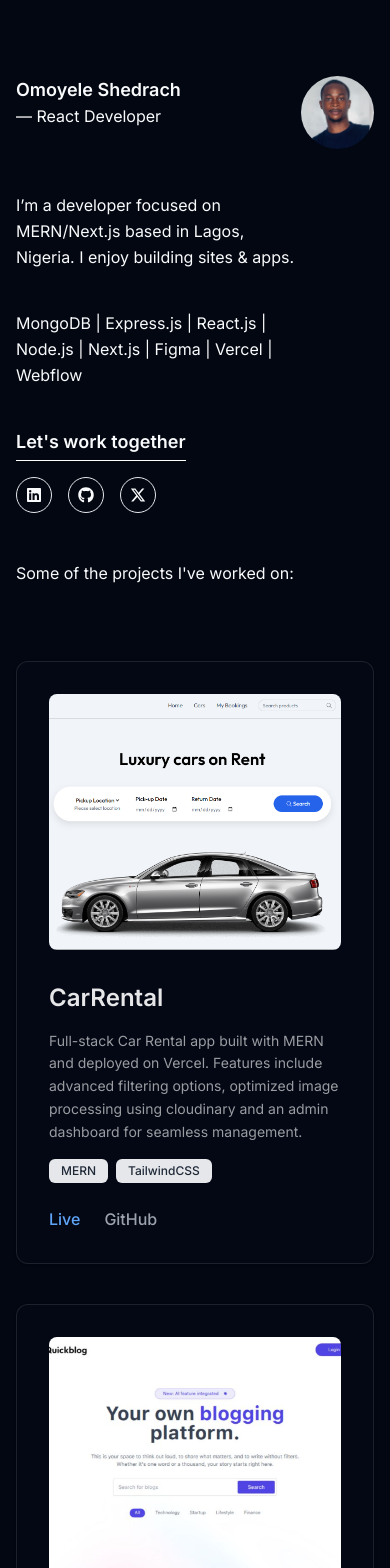
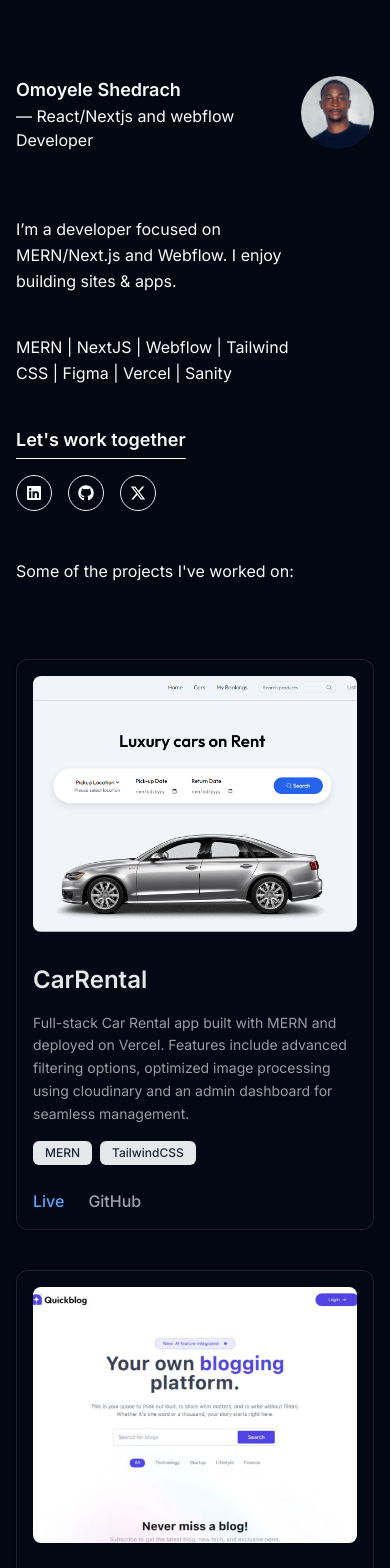
Before and after one commit to Omni79/omnidev, a Next.js app: page / in a window 390 px wide. Shown: the top 1568 px of the page. Built offline with nearby package versions, Linux system fonts and the light colour scheme.

Commit message:
webflow links and data added

```diff
--- a/app/components/Header.jsx
+++ b/app/components/Header.jsx
@@ -25,16 +25,16 @@ const Header = () => {
       {/* Left */}
       <div className='flex flex-col justify-start'>
         <h3 className='flex gap-2 font-semibold text-lg'>Omoyele Shedrach</h3>
-        <h1 className='mb-16 sm:mb-4'>— React Developer</h1>
+        <h1 className='mb-16 sm:mb-4'>— React/Nextjs and webflow Developer</h1>
 
         <p className='max-w-[500px] leading-relaxed mb-10'>
-          I’m a developer focused on MERN/Next.js based in Lagos, Nigeria. I enjoy building
+          I’m a developer focused on MERN/Next.js and Webflow. I enjoy building
           sites & apps.
         </p>
 
         <p className='max-w-[500px] leading-relaxed mb-10'>
-          MongoDB | Express.js | React.js | Node.js | Next.js | Figma | Vercel |
-          Webflow
+          MERN | NextJS | Webflow | Tailwind CSS | Figma | Vercel |
+          Sanity
         </p>
 
         <a
--- a/app/components/Work.jsx
+++ b/app/components/Work.jsx
@@ -15,7 +15,7 @@ const Work = () => {
         {workData.map((project, index) => (
           <Card
             key={index}
-            className='flex flex-col-reverse xl:flex-row justify-between gap-8 p-8 bg-primary/10 border border-white/10 h-auto xl:h-[500px]'
+            className='flex flex-col-reverse xl:flex-row justify-between gap-8 p-4 xl:p-8 bg-primary/10 border border-white/10 h-auto xl:h-[500px]'
           >
             {/* Left Side - Text */}
             <CardContent className='flex flex-col p-0 xl:pt-10 xl:w-[50%] justify-between'>
--- a/assets/assets.js
+++ b/assets/assets.js
@@ -131,6 +131,34 @@ export const workData = [
     git: "",
     stack: ["NextJS", "TailwindCSS", "Framer", "Vercel"],
   },
+  {
+    title: "PROAV - Audio and Visual Production Company",
+    description:
+      "Landing page with a sleek modern design built for a production company. Features include responsive design",
+    bgImage: "/work-7.png",
+    live: "https://jeh-21a4f7.webflow.io/",
+    git: "",
+    stack: ["Webflow"],
+  },
+  {
+    title: "Jeh Production",
+    description:
+      "Landing page with a sleek modern design built for a video production company. Features include responsive design",
+    bgImage: "/work-8.png",
+    live: "https://jeh-21a4f7.webflow.io/",
+    git: "",
+    stack: ["Webflow"],
+  },
+  {
+    title: "Product Designer Portfolio",
+    description:
+      "Multi-page portfolio website showcasing my product design knowledge with a contact and about pages. Respionsive and modern minimalistic Design with bold CTA buttons",
+    bgImage: "/work-9.png",
+    live: "http://omni-ui.webflow.io/",
+    git: "",
+    stack: ["Webflow"],
+  },
+
 ];
 
 export const serviceData = [
```
Also changed, not shown: public/work-7.png.
